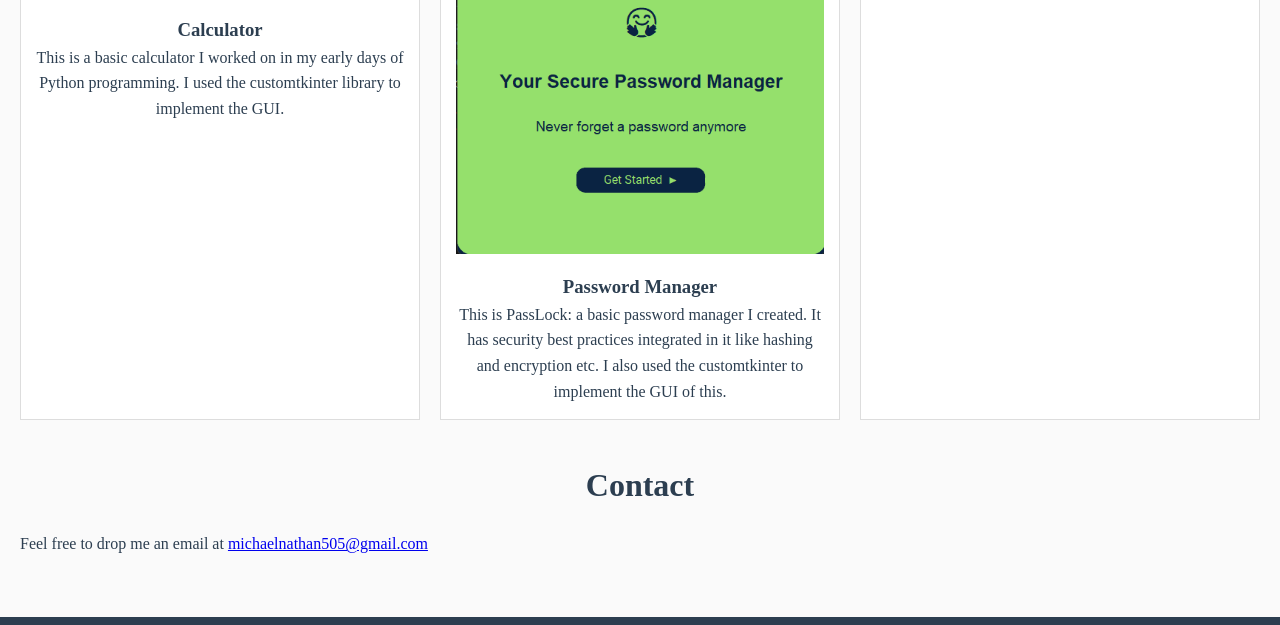
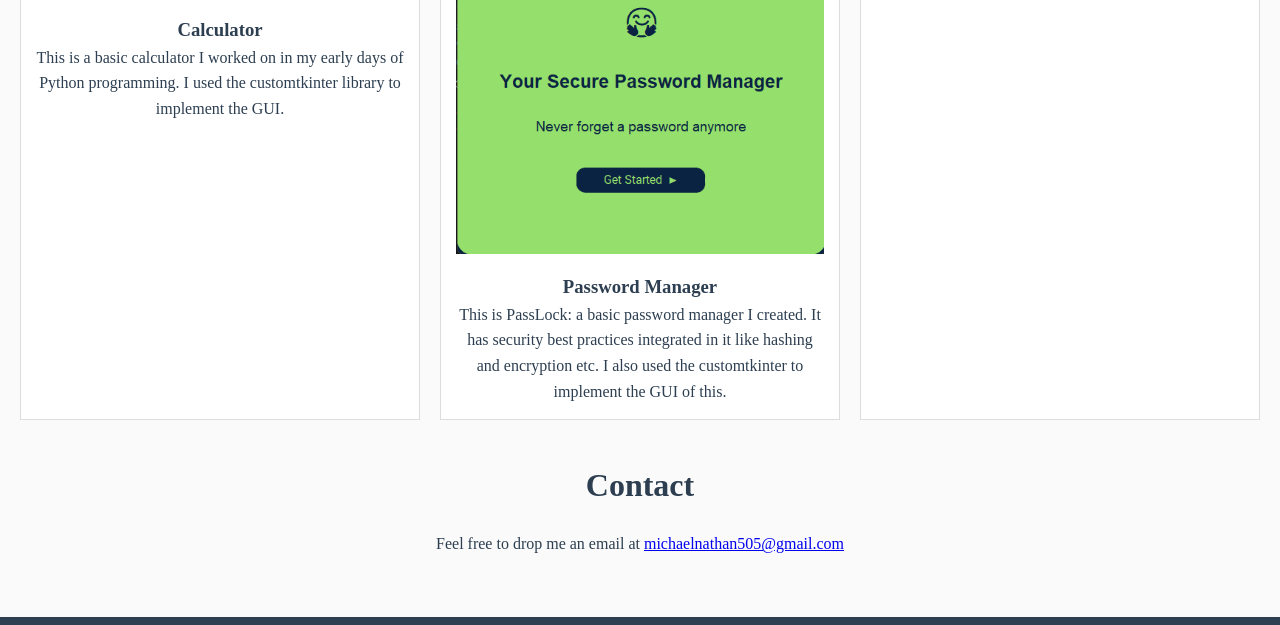
Before and after one commit to MerlinTheWhiz/My-Portfolio, a plain HTML site: page index.html in a window 1280 px wide. Shown: the part 1325-1950 px from the top of the page. Drawn offline with Linux system fonts and the light colour scheme.

Commit message:
Initial Commit

```diff
--- a/index.html
+++ b/index.html
@@ -63,11 +63,13 @@
 
     <!-- Contact section -->
     <section id="contact">
-      <h2>Contact</h2>
-      <p>
-        Feel free to drop me an email at
-        <a href="mailto:email@example.com">michaelnathan505@gmail.com</a>
-      </p>
+      <div class="contact">
+        <h2>Contact</h2>
+        <p>
+          Feel free to drop me an email at
+          <a href="mailto:email@example.com">michaelnathan505@gmail.com</a>
+        </p>
+      </div>
     </section>
   </main>
 
--- a/styles.css
+++ b/styles.css
@@ -95,6 +95,10 @@
     margin-bottom: 10px;
   }
 
+  .contact {
+    text-align: center;
+  }
+
   .social-icons {
     display: flex;
     justify-content: center;
```
